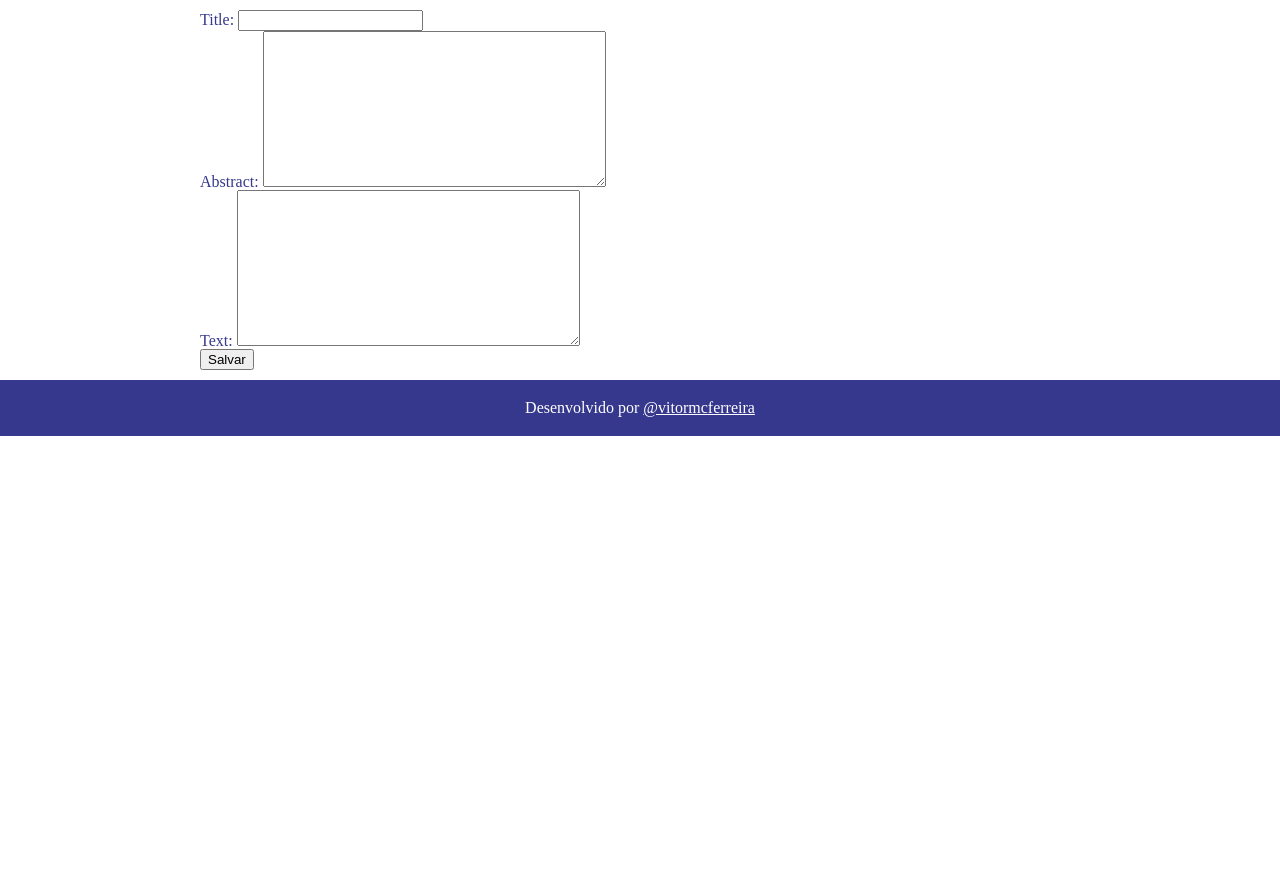
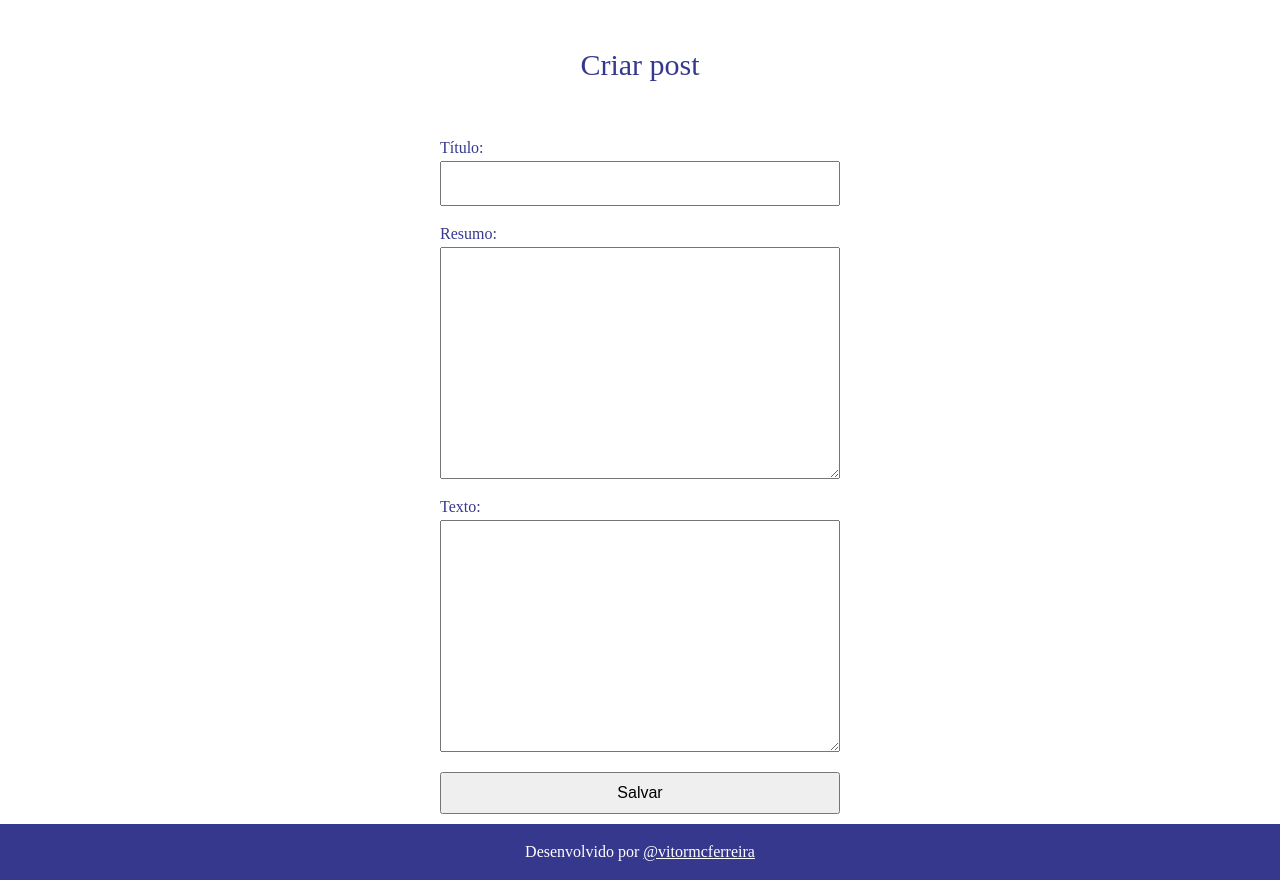
Before and after one commit to vitormcferreira/blog-django, a Django app: page /post_create/ in a window 1280 px wide. Shown: the part 108-988 px from the top of the page. Before the commit the page ends 544 px from the top, so only its background shows below. Run offline with Django 4.2, Linux system fonts and the light colour scheme; the visitor is signed in with stand-in values (Sample User, id 1); some libraries are stand-ins or nearby versions.

Commit message:
estilizar post_form

```diff
--- a/blog/templates/blog/post_form.html
+++ b/blog/templates/blog/post_form.html
@@ -1,11 +1,32 @@
 {% extends 'base.html' %}
 
+{% load widget_tweaks %}
+
 {% block content %}
-  <form method="POST">
+  <h1 class="content-title">Criar post</h1>
+
+  <form method="POST" class="form">
     {% csrf_token %}
-    {{ form.non_field_errors }}
-    {{ form.errors }}
-    {{ form.as_div }}
-    <button type="submit">Salvar</button>
+    <div class="field">
+      {{ form.non_field_errors }}
+    </div>
+    <div class="field">
+      <label for="id_title">Título:</label>
+      {% render_field form.title class+="input" %}
+      {{ form.title.errors }}
+    </div>
+    <div class="field">
+      <label for="id_abstract">Resumo:</label>
+      {% render_field form.abstract class+="input" %}
+      {{ form.abstract.errors }}
+    </div>
+    <div class="field">
+      <label for="id_text">Texto:</label>
+      {% render_field form.text class+="input" %}
+      {{ form.text.errors }}
+    </div>
+    <div class="field">
+      <input type="submit" value="Salvar" class="btn">
+    </div>
   </form>
 {% endblock content %}
--- a/static/assets/css/style.css
+++ b/static/assets/css/style.css
@@ -68,3 +68,36 @@
 .interacted {
   color: red;
 }
+
+.form {
+  display: grid;
+  justify-content: center;
+  gap: 20px;
+}
+
+.field {
+  width: 400px;
+  display: grid;
+  gap: 5px;
+}
+
+.input {
+  font-size: large;
+  font-family: inherit;
+  padding: 10px;
+}
+
+.btn {
+  padding: 10px;
+  font-size: inherit;
+}
+
+.errorlist {
+  color: red;
+}
+
+.content-title {
+  text-align: center;
+  font-size: 30px;
+  margin: 40px;
+}
```
